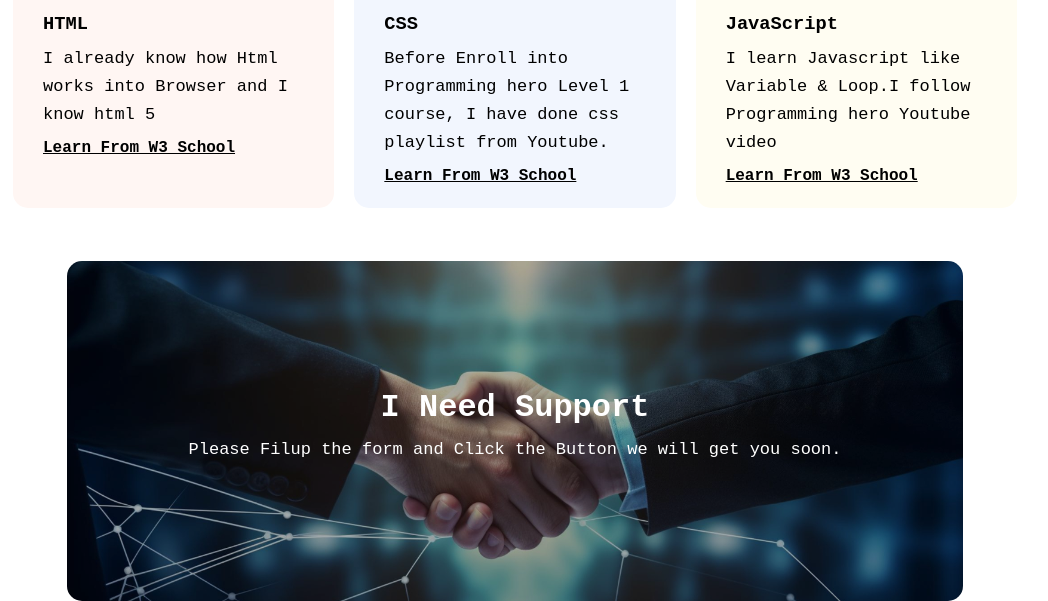
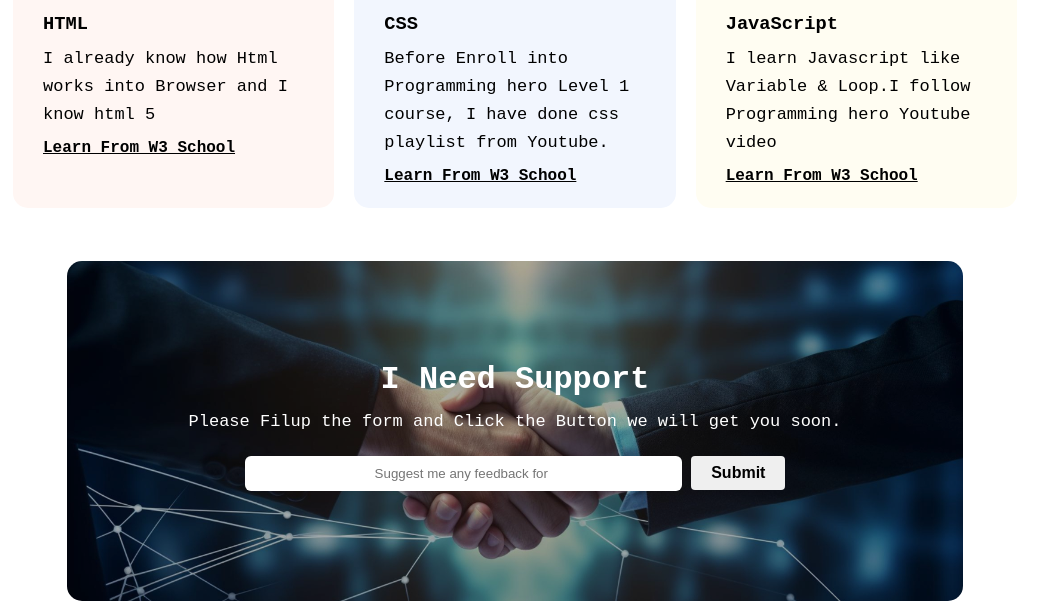
Before and after one commit to almamun528/My-First-Assignment, a plain HTML site: page index.html in a window 1280 px wide. Shown: the part 2693-3294 px from the top of the page, without its empty margins (125-1173 px from the left). Drawn offline with Linux system fonts and the light colour scheme; a web font is replaced by a local one.

Commit message:
Call To Action/ Support Section Is Full Complete with action Button

```diff
--- a/index.html
+++ b/index.html
@@ -146,10 +146,19 @@
         <section class="Call-to-action">
             <h2>I Need Support</h2>
             <p>Please Filup the form and Click the Button we will get you soon.</p>
+
             <div class="ActionArea">
 
+                <form>
+                    <input id="inputLongText" type="text" placeholder="Suggest me any feedback for me">
+                    <button class="Submit-btn">Submit</button>
+                </form>
             </div>
         </section>
+
+        <!-- Call To Action Section Is CLOSED here  -->
+
+
 
 
 
--- a/style.css
+++ b/style.css
@@ -80,7 +80,16 @@ body p{
   cursor: pointer;
   margin-top: 10px;
 }
-
+.Submit-btn{
+    /* Call To Action Button {Html code number 154} */
+  font-size: 16px;
+  padding: 8px 20px;
+  border: none;
+  outline: none;
+  border-radius: 4px;
+  font-weight: 600;
+  cursor: pointer;
+}
 /* Button Area ENds  */
 
 
@@ -218,3 +227,10 @@ nav{
     text-align: center;
     align-content: center;
 }
+#inputLongText{
+    padding: 10px 130px;
+    border: none;
+    border-radius: 6px;
+    outline: none;
+    margin: 10px 0;
+}
```
